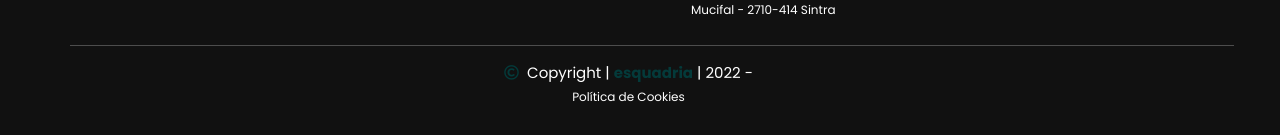
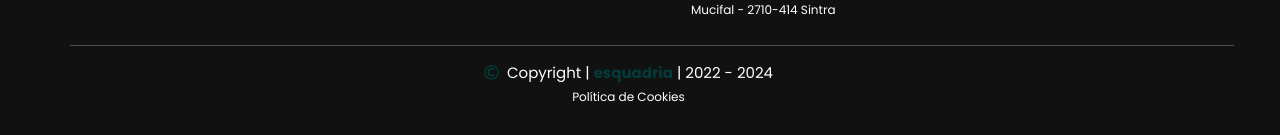
Before and after one commit to PedroCristo/esquadria-react-1, a React (Vite) app: page /mainpage in a window 1280 px wide. Shown: the part 4437-4572 px from the top of the page. Built offline with nearby package versions, Linux system fonts and the light colour scheme.

Commit message:
Add logic to get the current year

```diff
--- a/src/components/Footer.jsx
+++ b/src/components/Footer.jsx
@@ -1,5 +1,6 @@
 
 function Footer() {
+    const currentYear = new Date().getFullYear(); // Get the current year
     return(
         <section id="footer">
         <div className="container">
@@ -34,7 +35,7 @@ function Footer() {
                 </div>
                 <hr />
                 <p className="copyright"><i className="far fa-copyright"></i>Copyright | <span
-                        className="esquadria">esquadria</span> | 2022 - <span id="output_3"></span><br />
+                        className="esquadria">esquadria</span> | 2022 - <span>{currentYear}</span><br />
                     <a href="cookies.html">Política de Cookies</a>
                 </p>
             </div>
--- a/src/data/services.js
+++ b/src/data/services.js
@@ -1,5 +1,3 @@
-
-
 const servicesDB = [
     {
       id: 1,
```
